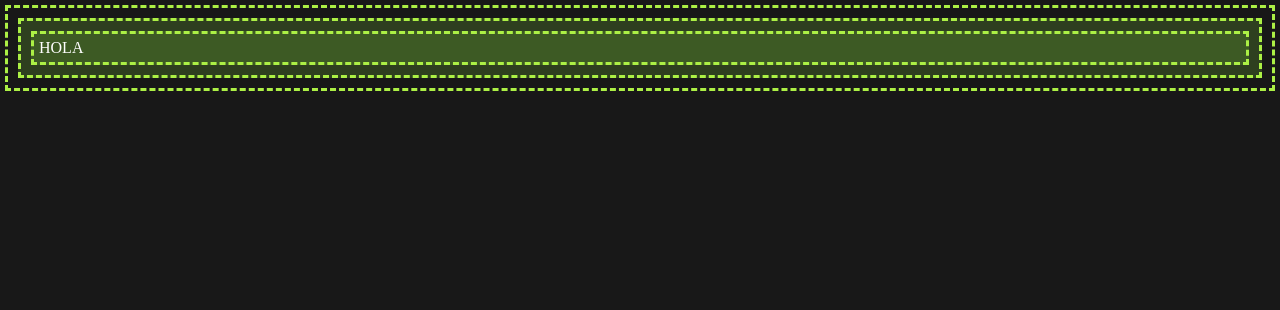
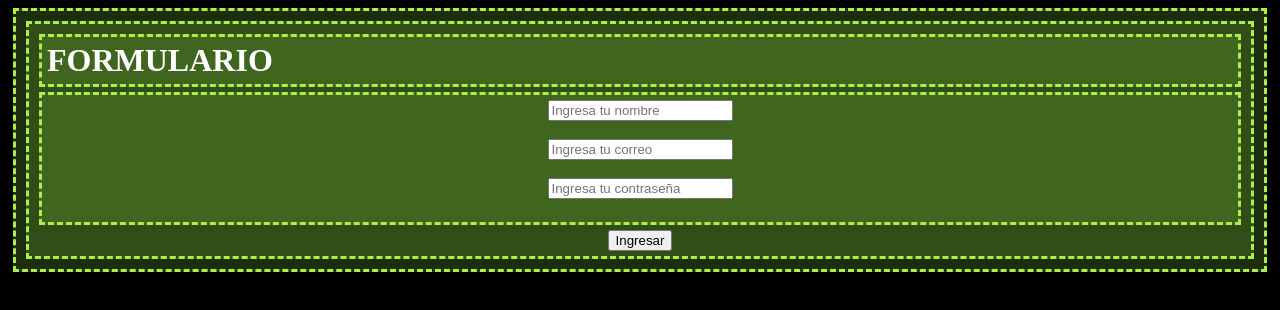
Before and after one commit to AxlOtlCode/formularios_sena, a plain HTML site: page index.html in a window 1280 px wide. Drawn offline with Linux system fonts and the light colour scheme.

Commit message:
Se creó el formulario

```diff
--- a/STYLES/style.css
+++ b/STYLES/style.css
@@ -1,11 +1,12 @@
-*{
+html{
+    background-color: black;
+    color: white;
+}
+
+.bloque, .formulario{
+    background-color: rgb(24, 24, 24);
     background-color: rgb(97, 152, 49, 0.3);
     border: 3px dashed rgb(172, 240, 69);
     margin: 5px;
     padding: 5px;
-
-    color: white;
 }
-html{
-    background-color: rgb(24, 24, 24);
-}
--- a/index.html
+++ b/index.html
@@ -8,6 +8,35 @@
     <link rel="stylesheet" href="STYLES/style.css">
 </head>
 <body>
-    <p>HOLA</p>
+
+    <form action="" class="bloque">
+        <div class="formulario">
+
+            <h1 class="bloque">FORMULARIO</h1>
+
+            <center class="bloque">
+                <div class="grupo">
+                    <input type="Name" placeholder="Ingresa tu nombre" name="" id="name" required>
+                    <span class="barra"></span>
+                </div><br>
+
+                <div class="grupo">
+                    <input type="email" placeholder="Ingresa tu correo" name="" id="name" required>
+                    <span class="barra"></span>
+                </div><br>
+
+                <div class="grupo">
+                    <input type="password" placeholder="Ingresa tu contraseña" name="" id="name" required>
+                    <span class="barra"></span>
+                </div><br>
+
+            </center>
+
+            <center>
+                <button class="button1" type="submit">Ingresar</button>
+            </center>
+        </div>
+    </form>
+
 </body>
 </html>
```
